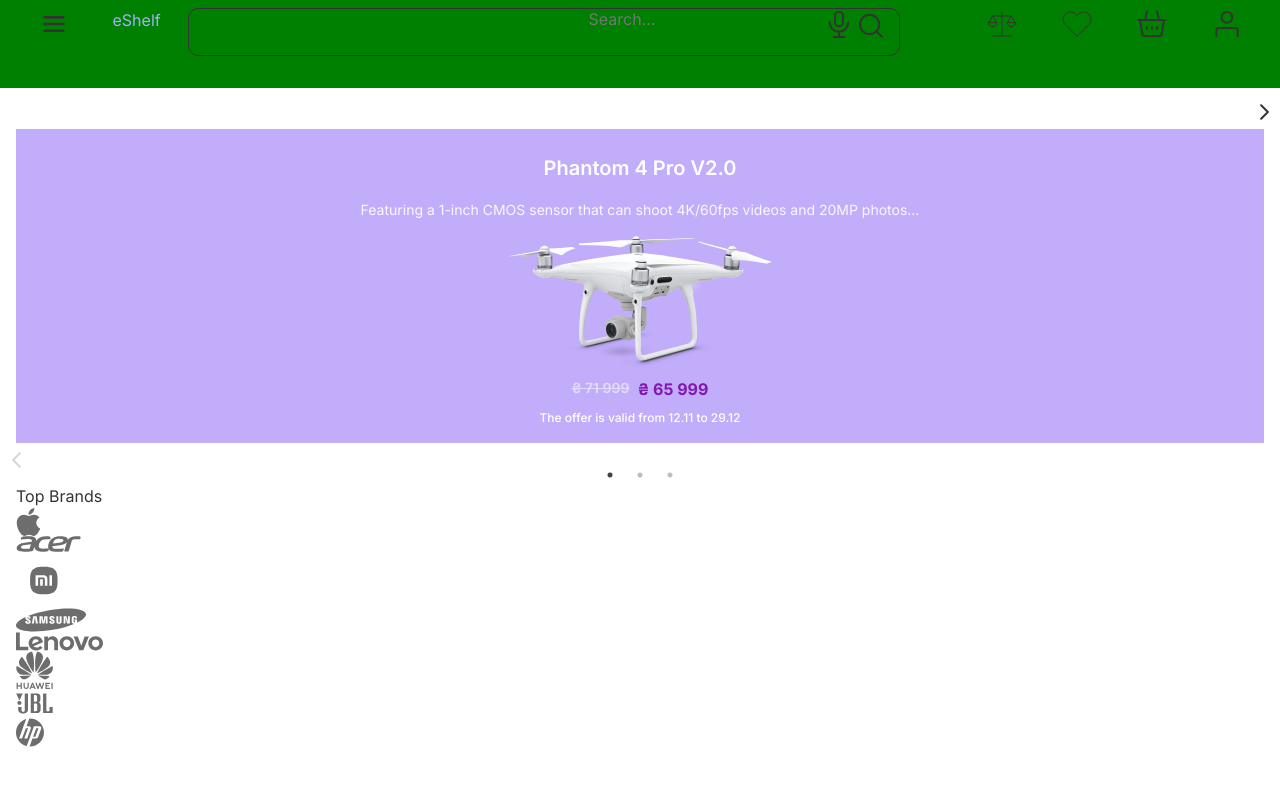
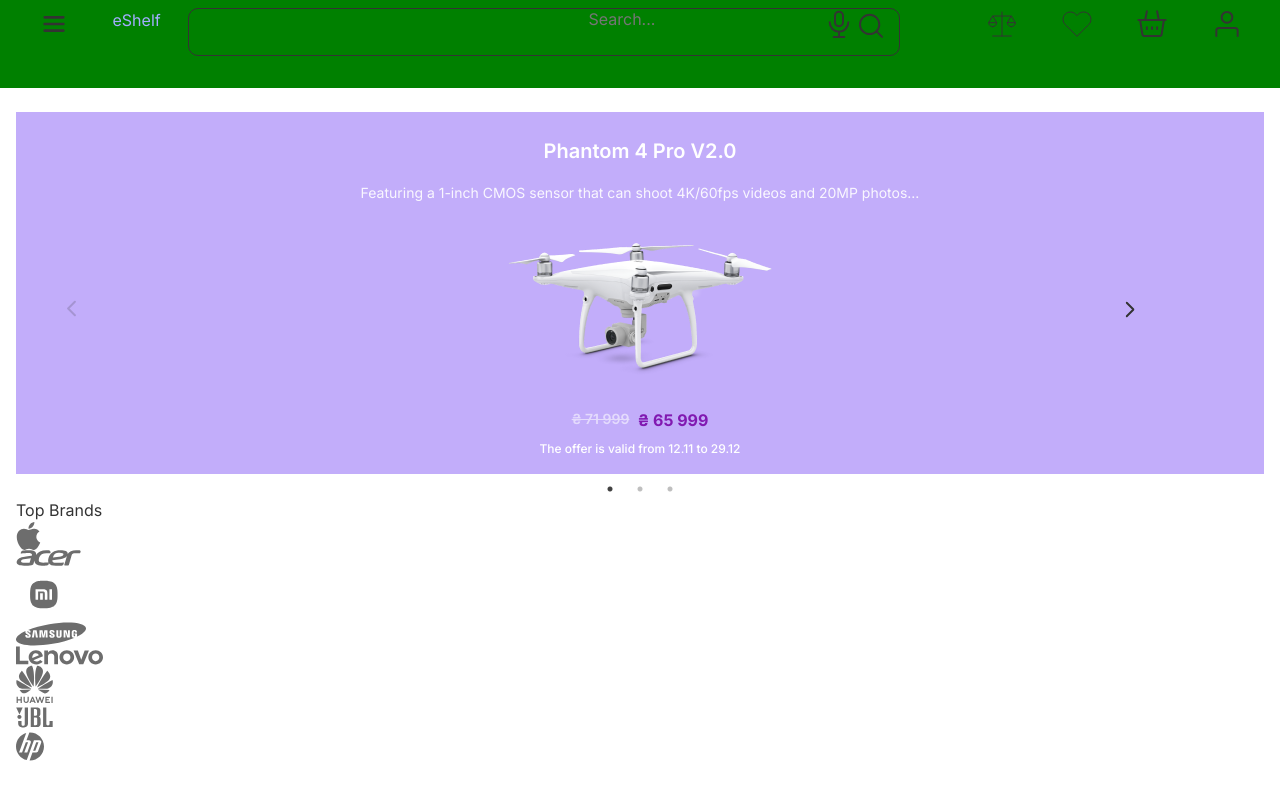
Before and after one commit to VikaBukach/eshelf, a React (Create React App) app: page / in a window 1280 px wide. Built offline with nearby package versions, Linux system fonts and the light colour scheme.

Commit message:
fixed main banner, arrows

```diff
--- a/src/app/components/Main/Sections/Banner_main/Arrow.scss
+++ /dev/null
@@ -1,24 +0,0 @@
-.banner_main-svg {
-
-  display: flex;
-  justify-content: space-around;
-  position: absolute;
-  top: 50%;
-  transform: translateY(-50%);
-}
-
-.banner_main-svg-prev {
-  cursor: pointer;
-  justify-content: space-around;
-  display: flex;
-  right: 0px;
-  transform: translateY(-50%) translateX(50%);
-}
-
-.banner_main-svg-next {
-  cursor: pointer;
-  justify-content: space-around;
-  display: flex;
-  right: 0;
-  transform: translateY(50%) translateX(-50%);
-}
--- a/src/app/components/Main/Sections/Banner_main/Arrow.js
+++ b/src/app/components/Main/Sections/Banner_main/Arrow/Arrow.js
@@ -1,17 +1,18 @@
 import React from 'react';
-import "./Arrow.scss"
+import "./Arrow.scss" ;
+
 function Arrow({ direction, onClick }) {
     return (
         <div className={`banner_main-svg-${direction}`} onClick={onClick}>
             {direction === 'next' ? (
                 <svg width="9" height="17" viewBox="0 0 9 17" fill="none" xmlns="http://www.w3.org/2000/svg">
-                    <path d="M7.87524 1.75L1.12524 8.5L7.87524 15.25" stroke="#333333" stroke-opacity="0.2" stroke-width="2"
-                          stroke-linecap="round" stroke-linejoin="round"/>
+                    <path d="M7.87524 1.75L1.12524 8.5L7.87524 15.25" stroke="#333333" strokeOpacity="0.2" strokeWidth="2"
+                          strokeLinecap="round" strokeLinejoin="round"/>
                 </svg>
             ) : (
                 <svg width="9" height="17" viewBox="0 0 9 17" fill="none" xmlns="http://www.w3.org/2000/svg">
-                    <path d="M1.12476 15.25L7.87476 8.5L1.12476 1.75" stroke="#333333" stroke-width="2"
-                          stroke-linecap="round" stroke-linejoin="round"/>
+                    <path d="M1.12476 15.25L7.87476 8.5L1.12476 1.75" stroke="#333333" strokeWidth="2"
+                          strokeLinecap="round" strokeLinejoin="round"/>
                 </svg>
             )}
         </div>
--- /dev/null
+++ b/src/app/components/Main/Sections/Banner_main/Arrow/Arrow.scss
@@ -0,0 +1,20 @@
+.banner_main-svg {
+  cursor: pointer;
+  position: absolute;
+  top: 50%;
+  transform: translateY(-50%);
+}
+
+.banner_main-svg-prev {
+  cursor: pointer;
+  display: block;
+  left: 30px;
+  transform: translateY(-350%) translateX(90%);
+}
+
+.banner_main-svg-next {
+  cursor: pointer;
+  display: block;
+  right: 0;
+  transform: translateY(400%) translateX(-100%);
+}
--- a/src/app/components/Main/Sections/Banner_main/Banner_main.js
+++ b/src/app/components/Main/Sections/Banner_main/Banner_main.js
@@ -3,7 +3,7 @@ import Slider from "react-slick";
 import "slick-carousel/slick/slick.css";
 import "slick-carousel/slick/slick-theme.css";
 import './Banner_main.scss';
-import Arrow from "./Arrow";
+import Arrow from "./Arrow/Arrow";
 
 function BannerMain(props) {
     const slides = [
@@ -31,8 +31,7 @@ function BannerMain(props) {
             validOffer: "The offer is valid from 12.11 to 29.12",
             imagePath: "/img/kisspng-mavic-pro-dji-phantom-4-pro-dji-phantom-4-pro-unma-dji-phantom-5b51f93fbeb6f3%201.png"
         },
-        // Add other slides here
-    ];
+    ]; //add sliders
 
     const sliderRef = useRef(null);
 
@@ -42,8 +41,6 @@ function BannerMain(props) {
         speed: 500,
         slidesToShow: 1,
         slidesToScroll: 1,
-        nextArrow: <Arrow direction="next" />,
-        prevArrow: <Arrow direction="prev" />
     };
 
     return (
@@ -53,9 +50,11 @@ function BannerMain(props) {
                     <div key={index} className={`banner_main-slider-item banner_main-slider-item-${index + 1}`}>
                         <h1 className="banner_main-title">{slide.title}</h1>
                         <p className="banner_main-descr">{slide.description}</p>
+                        <Arrow direction="next" onClick={() => sliderRef.current.slickNext()}/>
                         <div className="banner_main-img-container">
                             <img className="banner_main-img" src={slide.imagePath} alt="Quadcopter"/>
                         </div>
+                        <Arrow direction="prev" onClick={() => sliderRef.current.slickPrev()} />
                         <div className="banner_main-price">
                             <div className="banner_main-old-price">{slide.oldPrice}</div>
                             <div className="banner_main-new-price">{slide.newPrice}</div>
--- a/src/app/components/Main/Sections/Banner_main/Banner_main.scss
+++ b/src/app/components/Main/Sections/Banner_main/Banner_main.scss
@@ -1,14 +1,9 @@
-
-
 .banner_main {
   margin: 24px 0;
-
   .banner_main-slider-item {
-
-  padding: 8px 17px;
+    padding: 8px 17px;
 
   &-1 {
-
     background: #c2adfa;
   }
   &-2 {
@@ -35,7 +30,7 @@
     opacity: 0.9;
   }
   .banner_main-img-container {
-
+    position: relative;
     padding-top: 16px;
     padding-bottom: 8px;
     display: flex;
@@ -78,5 +73,4 @@
     flex-direction: row;
     margin-bottom: 8px;
   }
-
 }
```
Also changed, not shown: Icon/Back.svg (deleted).
